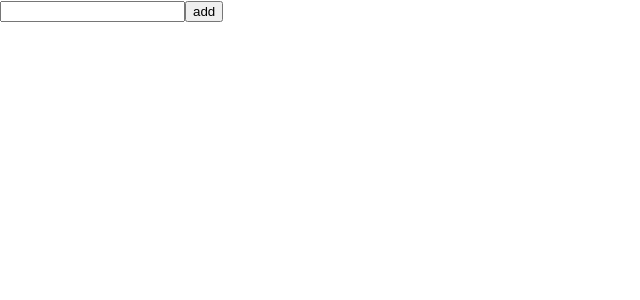
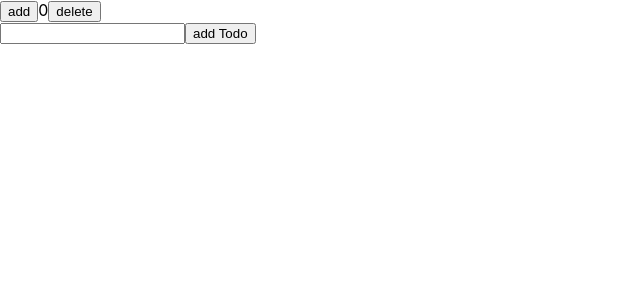
Before and after one commit to iamsabitak/ProjectFromZustand, a React (Create React App) app: page / in a window 1280 px wide. Shown: the top 300 px of the page, without its empty margins (0-640 px from the left). Built offline with nearby package versions, Linux system fonts and the light colour scheme.

Commit message:
implemented the counter and addtodo app to the PP.JS

```diff
--- a/src/App.js
+++ b/src/App.js
@@ -1,19 +1,19 @@
 import React from "react";
 // import BearCounter from "./bearcounter/BearCounter";
 // import { Controls } from "./bearcounter/Controls";
-// import AddTodo from "./todo/AddTodo";
+import AddTodo from "./todo/AddTodo";
 
-// import Counter from "./counter/Counter";
-import Username from "./user/Username";
+import Counter from "./counter/Counter";
+// import Username from "./user/Username";
 
 function App() {
   return (
     <div>
-      {/* <BearCounter />
-      <Controls />
+      {/* <BearCounter /> */}
+      {/* <Controls /> */}
       <Counter />
-      <AddTodo /> */}
-      <Username />
+      <AddTodo />
+      {/* <Username /> */}
     </div>
   );
 }
```
